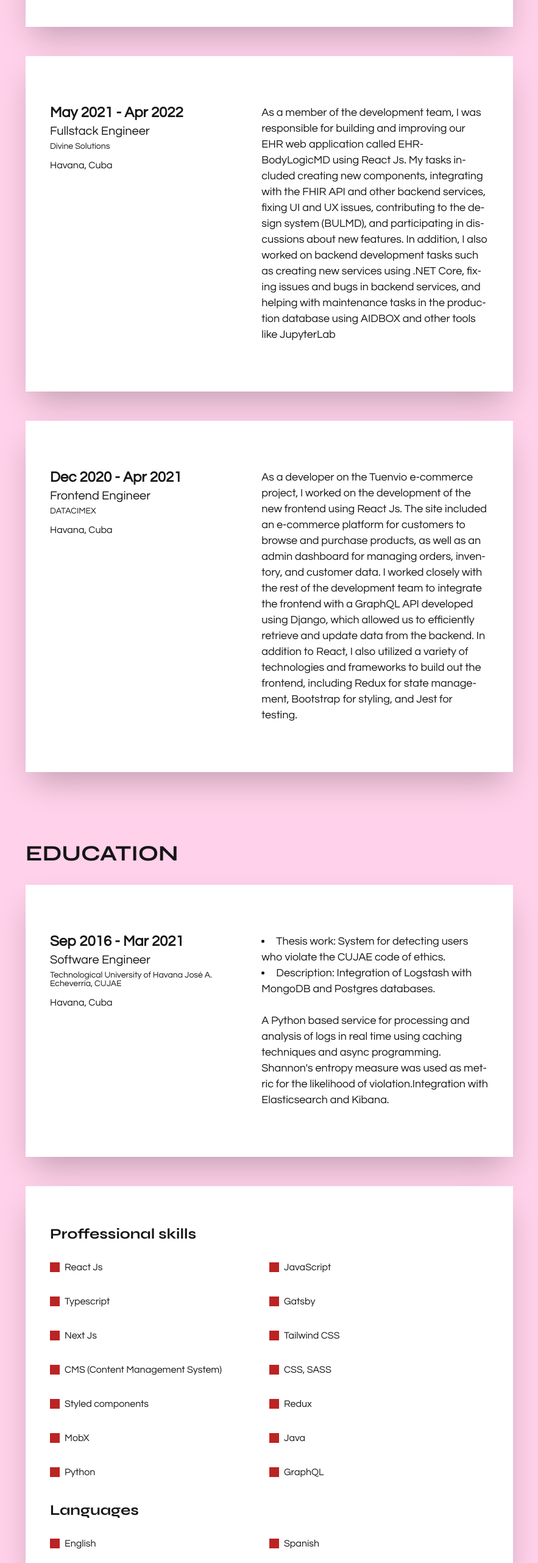
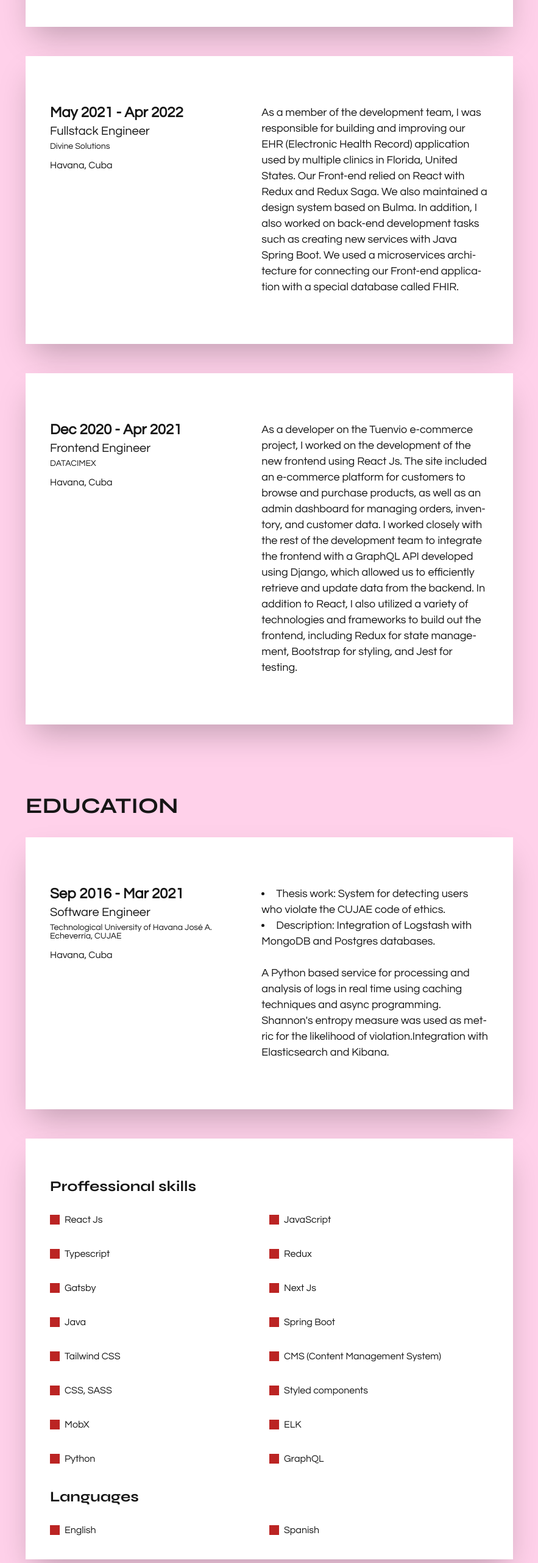
Before and after one commit to lisichaviano/portfolio-lisandra, a Next.js app: page /resume in a window 1280 px wide. Shown: the part 2077-4640 px from the top of the page at 61% size, without its empty margins (198-1081 px from the left). Built offline with nearby package versions, Linux system fonts and the light colour scheme.

Commit message:
Updated CV

```diff
--- a/src/app/portfolio/page.tsx
+++ b/src/app/portfolio/page.tsx
@@ -18,21 +18,20 @@ export const projects: Project[] = [
     path: "la-venduta",
     title: "La Venduta",
     date: "Sep 2023",
-    role: "Lead Frontend Developer",
+    role: "Co-founder and Fullstack Engineer",
     location: "The Netherlands",
     linkToWebsite: "https://lavenduta.com/",
     projectType: "Webshop",
     description: (
       <>
-        A collaborative project that consists in a web application to send
+        A collaborative project that consists in a web application to send phone
         recharges and buy internet plans for Cuban users. The application
-        manages shipping, payment processes, accounts and the details and status
-        of each recharge. It has customer support and a widget for user reviews.
-        <br />
-        As a Lead Frontend Developer, I took care of the design system, user
-        experience, usability and the cleanliness of the webshop.
-        <br />
-        Technologies: React, Next and Tailwind.
+        manages fulfillment, payment processes, accounts and the details and
+        status of each recharge. It has customer support and a widget for user
+        reviews and blog. As a Lead Fullstack Developer, I took care of the
+        design system and the integration of services such as chat support,
+        email marketing solution and the supabase based back-end. <br />
+        Technologies: React, Next.js, Supabase and Tailwind.
       </>
     ),
     link: "/portfolio/la-venduta",
--- a/src/app/resume/page.tsx
+++ b/src/app/resume/page.tsx
@@ -74,15 +74,13 @@ export default function ResumePage() {
       description: (
         <>
           As a member of the development team, I was responsible for building
-          and improving our EHR web application called EHR-BodyLogicMD using
-          React Js. My tasks included creating new components, integrating with
-          the FHIR API and other backend services, fixing UI and UX issues,
-          contributing to the design system (BULMD), and participating in
-          discussions about new features. In addition, I also worked on backend
-          development tasks such as creating new services using .NET Core,
-          fixing issues and bugs in backend services, and helping with
-          maintenance tasks in the production database using AIDBOX and other
-          tools like JupyterLab
+          and improving our EHR (Electronic Health Record) application used by
+          multiple clinics in Florida, United States. Our Front-end relied on
+          React with Redux and Redux Saga. We also maintained a design system
+          based on Bulma. In addition, I also worked on back-end development
+          tasks such as creating new services with Java Spring Boot. We used a
+          microservices architecture for connecting our Front-end application
+          with a special database called FHIR.
         </>
       ),
     },
@@ -112,15 +110,17 @@ export default function ResumePage() {
     "React Js",
     "JavaScript",
     "Typescript",
+    "Redux",
     "Gatsby",
     "Next Js",
+    "Java",
+    "Spring Boot",
     "Tailwind CSS",
     "CMS (Content Management System)",
     "CSS, SASS",
     "Styled components",
-    "Redux",
     "MobX",
-    "Java",
+    "ELK",
     "Python",
     "GraphQL",
   ];
```
Also changed, not shown: 1 other file (tests, documents, lock files or other folders).
